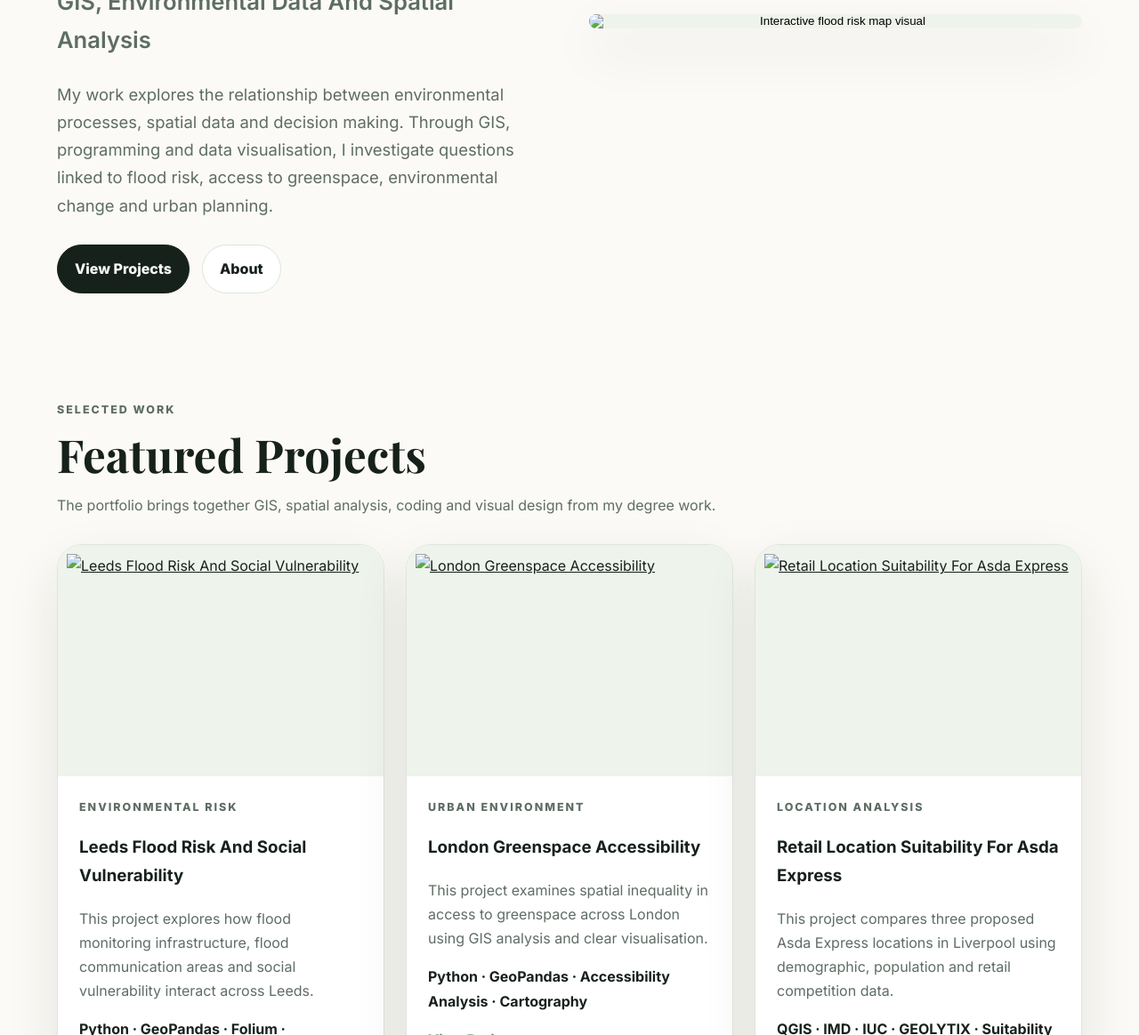
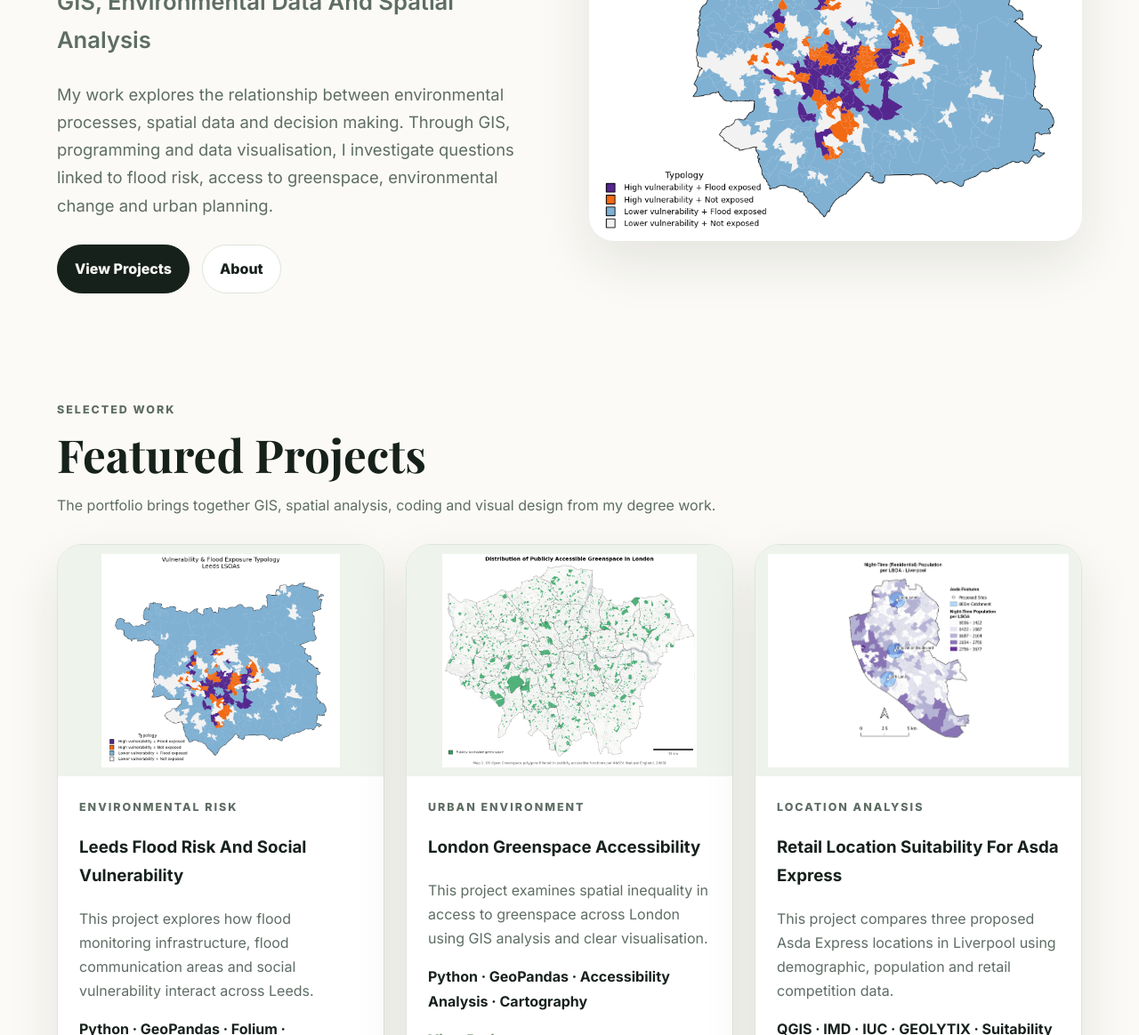
Before and after one commit to erinmwilson6/Portfolio, a plain HTML site: page index.html in a window 1280 px wide. Shown: the part 433-1597 px from the top of the page at 89% size. Drawn offline with nearby package versions, Linux system fonts and the light colour scheme.

Commit message:
Update image source paths in index.html

```diff
--- a/index.html
+++ b/index.html
@@ -33,18 +33,18 @@
     <p class="intro">My work explores the relationship between environmental processes, spatial data and decision making. Through GIS, programming and data visualisation, I investigate questions linked to flood risk, access to greenspace, environmental change and urban planning.</p>
     <div class="actions"><a class="button" href="projects.html">View Projects</a><a class="button quiet" href="about.html">About</a></div>
   </div>
-  <button class="hero-image" data-lightbox="assets/Assignment1_envs456_9_0.png"><img src="assets/Assignment1_envs456_9_0.png" alt="Interactive flood risk map visual"></button>
+  <button class="hero-image" data-lightbox="assets/Assignment1_envs456_9_0.png"><img src="Assignment1_envs456_9_0.png" alt="Interactive flood risk map visual"></button>
 </section>
 <section class="section reveal">
   <div class="section-heading"><p class="label">Selected Work</p><h2>Featured Projects</h2><p>The portfolio brings together GIS, spatial analysis, coding and visual design from my degree work.</p></div>
   <div class="project-grid"><article class="project-card reveal">
-  <a class="image-link" href="leeds-flood-risk.html"><img src="assets/Assignment1_envs456_9_0.png" alt="Leeds Flood Risk And Social Vulnerability"></a>
+  <a class="image-link" href="leeds-flood-risk.html"><img src="Assignment1_envs456_9_0.png" alt="Leeds Flood Risk And Social Vulnerability"></a>
   <div class="card-body"><p class="label">Environmental Risk</p><h3>Leeds Flood Risk And Social Vulnerability</h3><p>This project explores how flood monitoring infrastructure, flood communication areas and social vulnerability interact across Leeds.</p><p class="tools-line">Python · GeoPandas · Folium · Environment Agency API</p><a class="text-link" href="leeds-flood-risk.html">View Project</a></div>
 </article><article class="project-card reveal">
-  <a class="image-link" href="london-greenspace-access.html"><img src="assets/envs456_assignment2_16_0.png" alt="London Greenspace Accessibility"></a>
+  <a class="image-link" href="london-greenspace-access.html"><img src="envs456_assignment2_16_0.png" alt="London Greenspace Accessibility"></a>
   <div class="card-body"><p class="label">Urban Environment</p><h3>London Greenspace Accessibility</h3><p>This project examines spatial inequality in access to greenspace across London using GIS analysis and clear visualisation.</p><p class="tools-line">Python · GeoPandas · Accessibility Analysis · Cartography</p><a class="text-link" href="london-greenspace-access.html">View Project</a></div>
 </article><article class="project-card reveal">
-  <a class="image-link" href="asda-location-suitability.html"><img src="assets/asda_4.png" alt="Retail Location Suitability For Asda Express"></a>
+  <a class="image-link" href="asda-location-suitability.html"><img src="asda_4.png" alt="Retail Location Suitability For Asda Express"></a>
   <div class="card-body"><p class="label">Location Analysis</p><h3>Retail Location Suitability For Asda Express</h3><p>This project compares three proposed Asda Express locations in Liverpool using demographic, population and retail competition data.</p><p class="tools-line">QGIS · IMD · IUC · GEOLYTIX · Suitability Scoring</p><a class="text-link" href="asda-location-suitability.html">View Project</a></div>
 </article></div>
   <div class="center"><a class="button quiet" href="projects.html">View All Projects</a></div>
```
